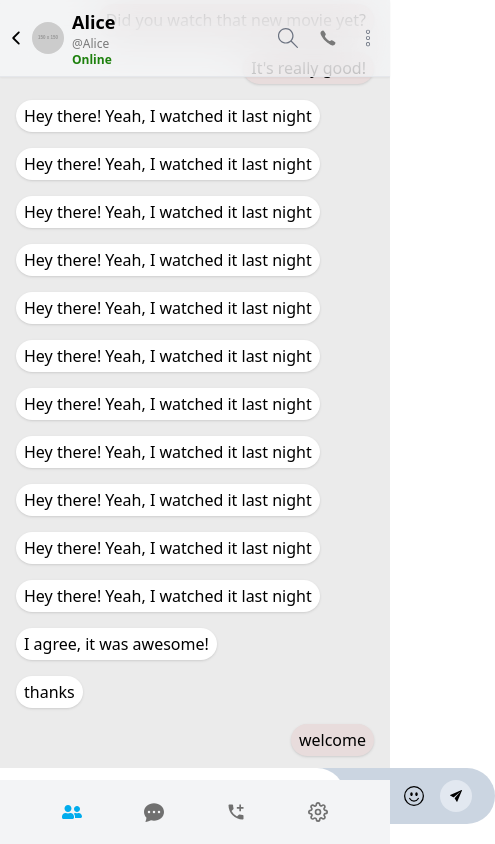
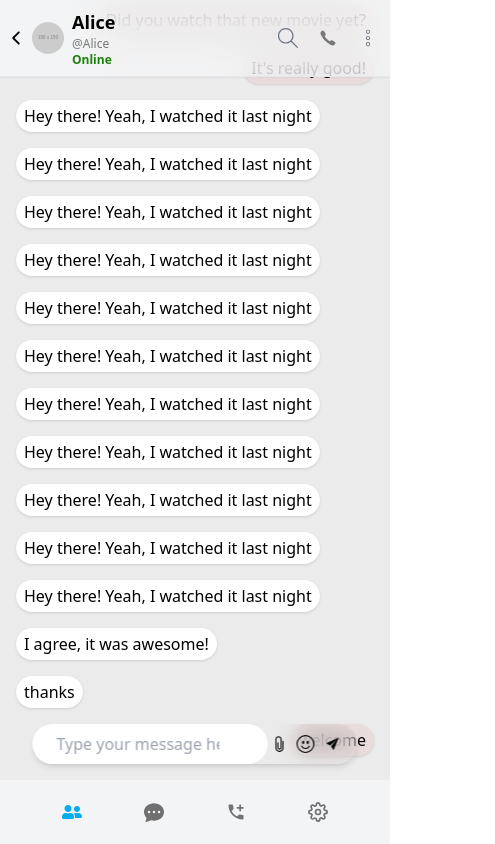
Before and after one commit to tonmoy5/chatpot, a React (Vite) app in the folder client/: page /friends in a window 390 px wide. Shown: the whole page, 495 px wide, since content can reach past the window. Built offline with nearby package versions, Linux system fonts and the light colour scheme.

Commit message:
input text field added and so on

```diff
--- a/client/src/Pages/Chat/Chat.jsx
+++ b/client/src/Pages/Chat/Chat.jsx
@@ -18,20 +18,8 @@
   const chat = userData.chatList.find((chat) => chat.id === chatID);
   const status = chat.friend.status ? "Online" : "Offline";
 
-  const handleMessage = (event) => {
-    event.preventDefault(); // prevent the form from submitting
 
 
-    const input = inputRef.current;
-    const newMessage = inputRef.current.value;
-
-    // Add the new message to the messages array
-    setMessages([...messages, newMessage]);
-
-    // Clear the input field
-    input.value = "";
-  };
-console.log(messages)
   const sortedMessages = [
     ...chat.messages.sender.me,
     ...chat.messages.sender.friend,
@@ -45,6 +33,22 @@
         : "friend";
       return { ...message, sender: senderType };
     });
+
+    const handleMessage = (event) => {
+      const input = inputRef.current
+      const newMessage = inputRef.current.value;
+      const newMessageObj = {
+        timestamp : new Date(),
+        text: newMessage,
+      }
+
+      // Add the new message to the messages array
+      chat.messages.sender.me.push(newMessageObj)
+      setMessages([newMessageObj]);
+
+      // Clear the input field
+      input.value = "";
+    };
 
   useEffect(() => {
     const objDiv = divRef.current;
@@ -140,7 +144,7 @@
         </div>
       </div>
 
-      <div className="absolute left-1/2 transform -translate-x-1/2 w-1/2 min-w-[600px] h-14 rounded-full bg-slate-300 bottom-5 flex justify-between items-center">
+      <div className="absolute left-1/2 transform -translate-x-1/2 w-5/6 md:w-1/2 md:min-w-[600px] h-10 md:h-14 rounded-full backdrop-blur-md pr-3 shadow-md bottom-20 md:bottom-5 flex justify-between items-center">
 
           <input
             className="w-3/4 h-full rounded-full pl-6 pr-12"
@@ -149,15 +153,15 @@
             placeholder="Type your message here"
           />
         <div className="flex items-center justify-center w-1/4 h-full">
-          <span className="mr-4 text-xl hover:scale-125 cursor-pointer transition-all">
+          <span className="md:mr-4 mr-2 text-lg hover:scale-125 cursor-pointer transition-all">
             <IoIosAttach />
           </span>
-          <span className="mr-4 text-xl hover:scale-125 cursor-pointer transition-all">
+          <span className="md:mr-4 mr-2 text-lg hover:scale-125 cursor-pointer transition-all">
             <BsEmojiSmile />
           </span>
           <button
             onClick={handleMessage}
-            className="w-8 h-8 rounded-full bg-slate-200 flex items-center justify-center transition-all hover:scale-125"
+            className="md:w-8 md:h-8 w-5 h-5 rounded-full md:bg-slate-200 flex items-center justify-center transition-all hover:scale-125"
           >
             <IoIosSend />
           </button>
```
Also changed, not shown: client/src/Assets/UserData/UserData.jsx (+2 -47 lines).
